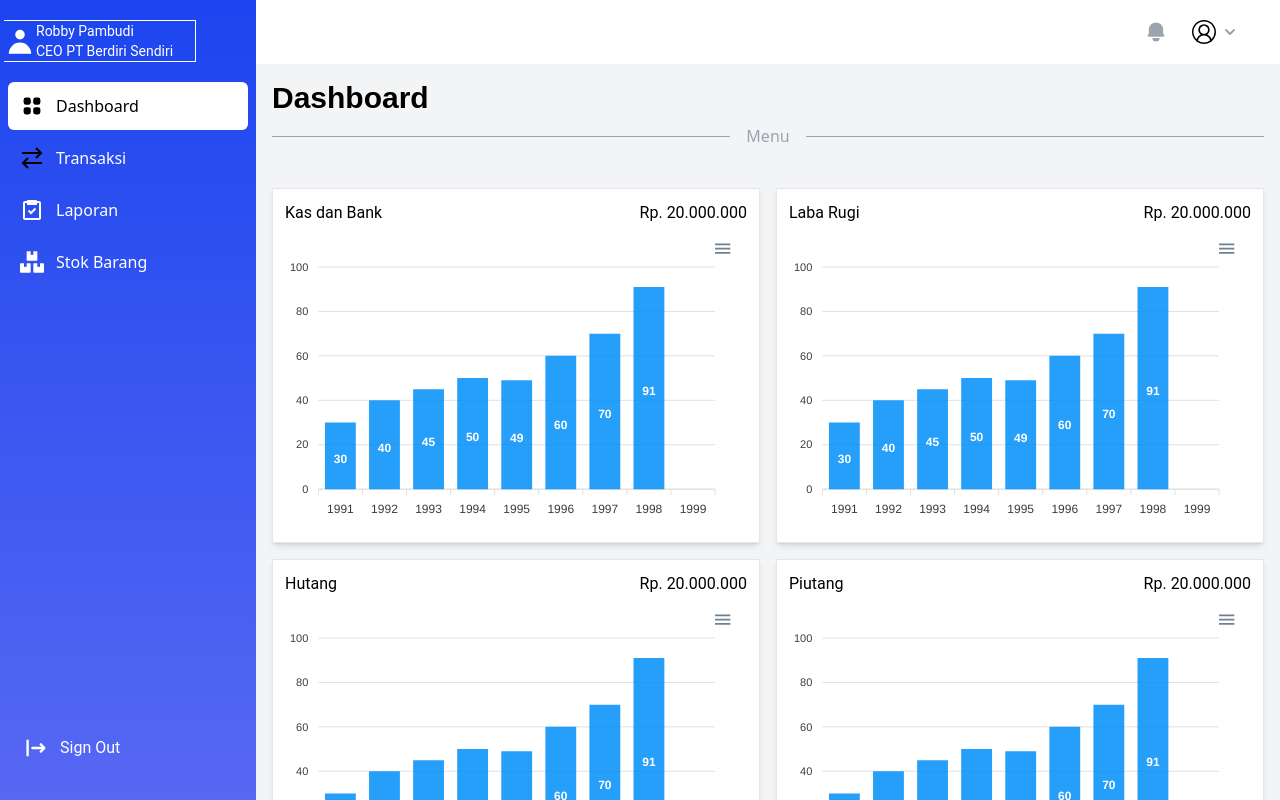
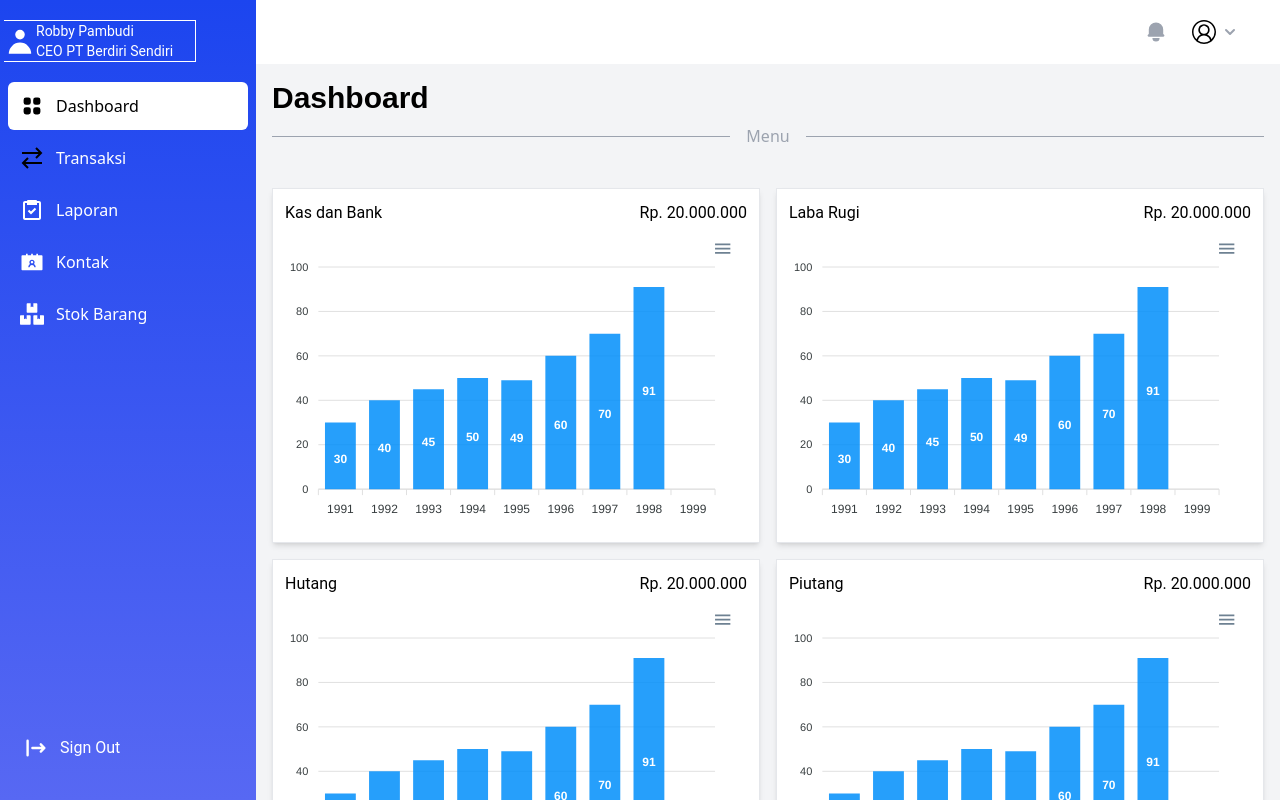
Before and after one commit to robbypambudi/finance-dashboard, a React (Create React App) app: page / in a window 1280 px wide. Built offline with nearby package versions, Linux system fonts and the light colour scheme.

Commit message:
feat: add new sidebar

```diff
--- a/src/components/Sidebar.jsx
+++ b/src/components/Sidebar.jsx
@@ -4,6 +4,7 @@ import { BiTask } from 'react-icons/bi';
 import { GrTransaction } from 'react-icons/gr';
 import { FaBoxes } from 'react-icons/fa';
 import { HiViewGrid, HiUser, HiXCircle, HiLogout } from 'react-icons/hi';
+import { AiFillContacts } from 'react-icons/ai';
 import { Link, useLocation, useNavigate } from 'react-router-dom';
 const navigation = [
   {
@@ -64,6 +65,12 @@ const navigation = [
         current: false,
       },
     ],
+  },
+  {
+    name: 'Kontak',
+    href: '/kontak',
+    icon: AiFillContacts,
+    dropdown: false,
   },
   {
     name: 'Stok Barang',
```
